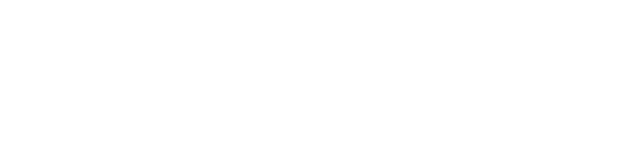
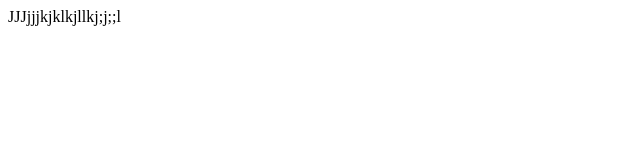
Before and after one commit to vovkasWeb/new-test, a plain HTML site: page index.html in a window 1280 px wide. Shown: the whole page, without its empty margins (0-640 px from the left). Drawn offline with Linux system fonts and the light colour scheme.

Commit message:
add: in html

```diff
--- a/index.html
+++ b/index.html
@@ -7,6 +7,6 @@
 	<title>Document</title>
 </head>
 <body>
-
+	JJJjjjkjklkjllkj;j;;l
 </body>
 </html>
--- a/style.css
+++ b/style.css
@@ -0,0 +1,3 @@
+body{
+	color: #ffff;
+}
```
